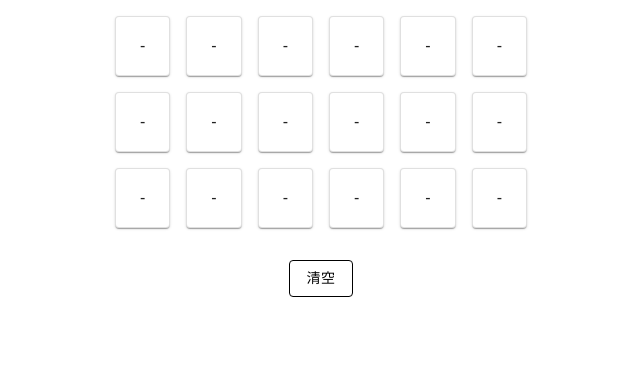
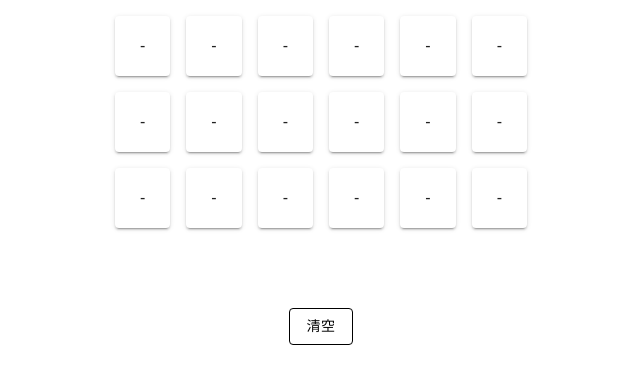
Before and after one commit to fredFung9527/dave-game-1, a Next.js app: page / in a window 1280 px wide. Shown: the top 384 px of the page, without its empty margins (319-959 px from the left). Built offline with nearby package versions, Linux system fonts and the light colour scheme; what @mui/material-nextjs would draw is missing.

Commit message:
isPaired

```diff
--- a/components/MatrixPosition.tsx
+++ b/components/MatrixPosition.tsx
@@ -4,6 +4,7 @@ import { Card, Menu, MenuItem } from '@mui/material'
 import { useMatrixData } from './MatrixDataProvider'
 import { CardName, CardNameOptions, MatrixPositionName } from './card'
 import { useState } from 'react'
+import { filter, values } from 'lodash'
 
 export default function MatrixPosition({ position }: { position: MatrixPositionName }) {
   const { matrixData, onCardNameChange } = useMatrixData()
@@ -11,6 +12,8 @@ export default function MatrixPosition({ position }: { position: MatrixPositionN
   const [anchorEl, setAnchorEl] = useState<HTMLDivElement | null>(null)
 
   const value = matrixData[position]
+  const isPaired = value && filter(values(matrixData), (v) => v === value).length === 2 || false
+
   function onCardNameClick(cardName: CardName) {
     onCardNameChange(position, cardName === value ? null : cardName)
     setAnchorEl(null)
@@ -19,12 +22,15 @@ export default function MatrixPosition({ position }: { position: MatrixPositionN
   return (
     <>
       <Card
+        elevation={2}
         sx={{
           minHeight: 60,
-          border: '1px solid',
-          borderColor: 'divider',
           cursor: 'pointer',
-          display: 'flex', justifyContent: 'center', alignItems: 'center'
+          display: 'flex', justifyContent: 'center', alignItems: 'center',
+          ...(isPaired && {
+            backgroundColor: 'primary.main',
+            color: 'white',
+          })
         }}
         onClick={(event) => setAnchorEl(event.currentTarget)}
       >
--- a/components/ResetButton.tsx
+++ b/components/ResetButton.tsx
@@ -7,7 +7,7 @@ export default function ResetButton() {
   const { resetMatrixData } = useMatrixData()
 
   return (
-    <Box sx={{ display: 'flex', justifyContent: 'center', mt: 4 }}>
+    <Box sx={{ display: 'flex', justifyContent: 'center', mt: '80px' }}>
       <Button variant='outlined' color='inherit' onClick={resetMatrixData}>
         清空
       </Button>
--- a/package.json
+++ b/package.json
@@ -14,11 +14,13 @@
     "@emotion/styled": "^11.14.1",
     "@mui/material": "^7.3.7",
     "@mui/material-nextjs": "^7.3.7",
+    "lodash": "^4.17.21",
     "next": "16.1.4",
     "react": "19.2.3",
     "react-dom": "19.2.3"
   },
   "devDependencies": {
+    "@types/lodash": "^4.17.23",
     "@types/node": "^20",
     "@types/react": "^19",
     "@types/react-dom": "^19",
```
Also changed, not shown: 1 other file (tests, documents, lock files or other folders).
